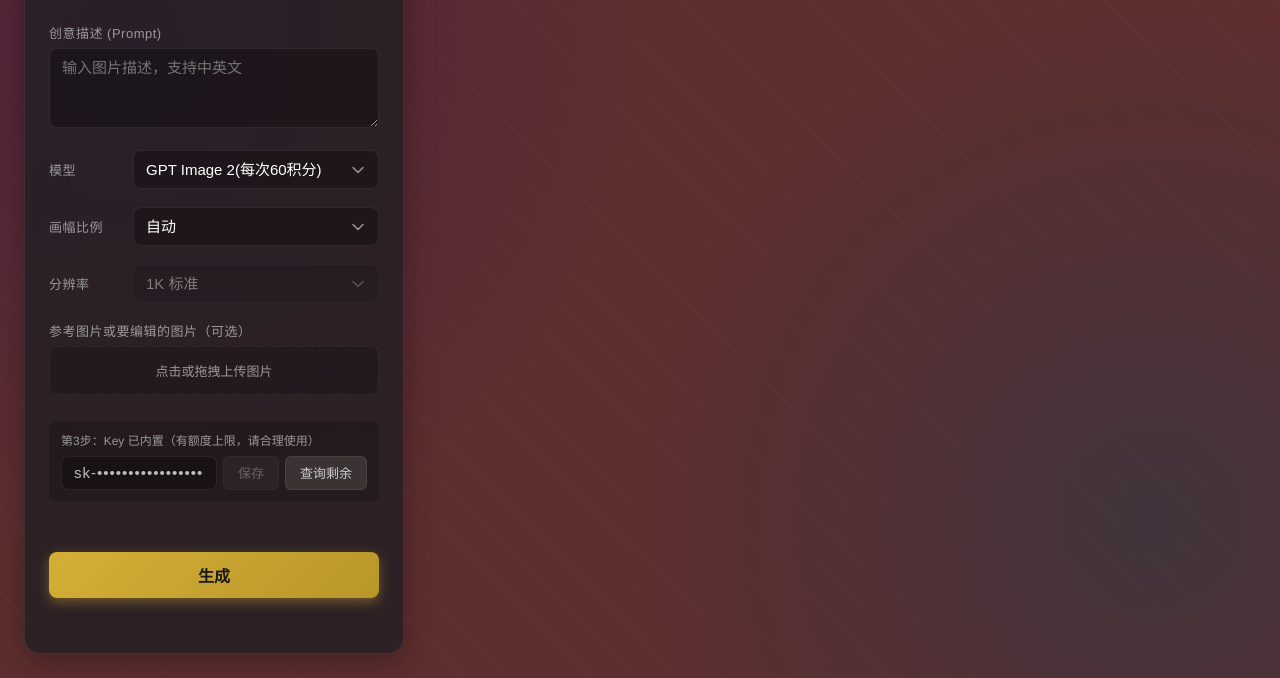
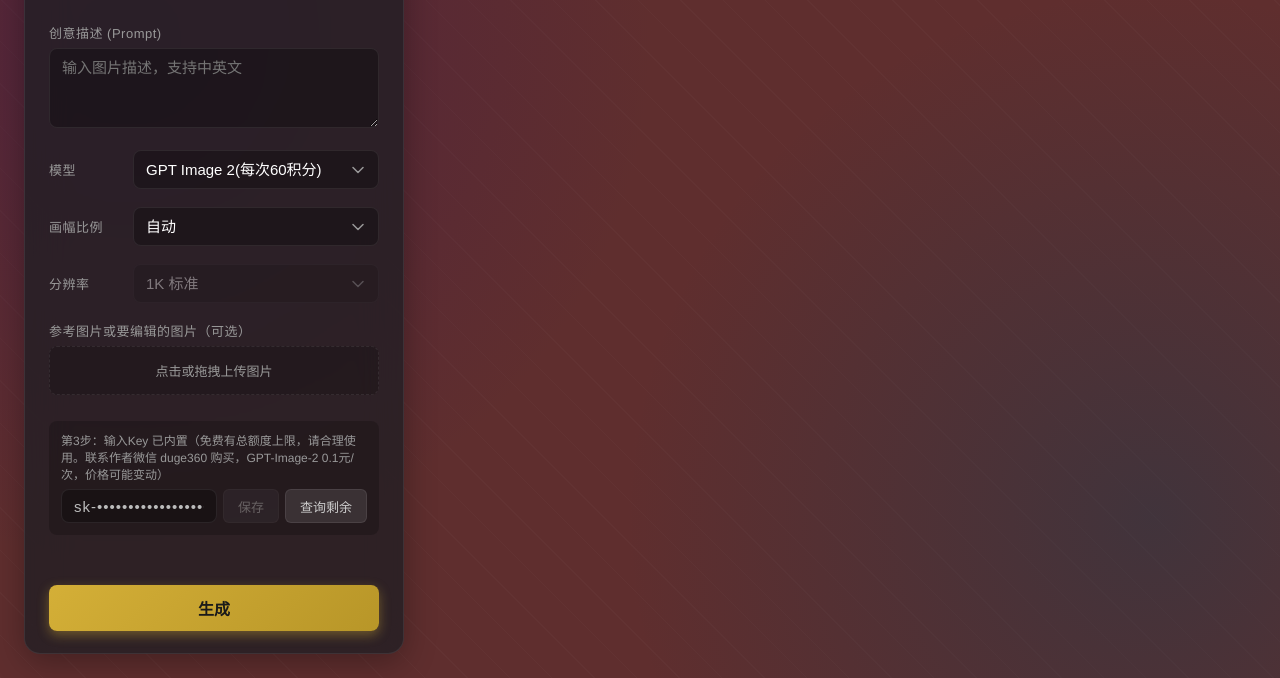
Before and after one commit to GordenSun/GPT-Image-2, a plain HTML site: page index.html in a window 1280 px wide. Shown: the part 122-800 px from the top of the page. Drawn offline with Linux system fonts and the light colour scheme.

Commit message:
Update index.html

```diff
--- a/index.html
+++ b/index.html
@@ -885,7 +885,7 @@
       </div>
 
       <div class="key-section">
-        <div class="key-label">第3步：Key 已内置（有额度上限，请合理使用）</div>
+        <div class="key-label">第3步：输入Key 已内置（免费有总额度上限，请合理使用。联系作者微信 duge360 购买，GPT-Image-2 0.1元/次，价格可能变动）</div>
         <div class="key-input-row">
           <input type="text" id="userKey" readonly style="height:34px;">
           <button class="btn-sm" id="saveKey" disabled>保存</button>
```
